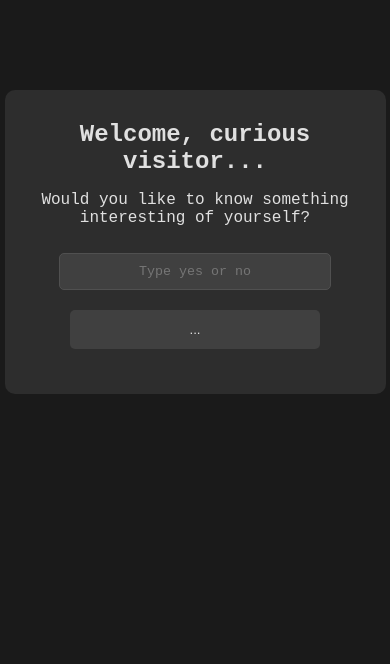
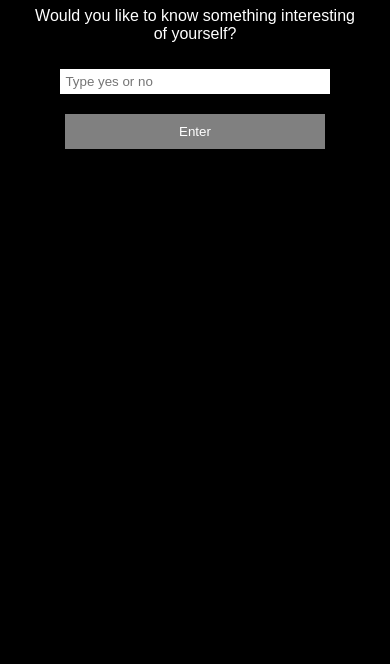
Before and after one commit to ok331/temp384, a plain HTML site: page index.html in a window 390 px wide. Shown: the part 180-844 px from the top of the page. Drawn offline with Linux system fonts and the light colour scheme.

Commit message:
Update index.html

```diff
--- a/index.html
+++ b/index.html
@@ -2,85 +2,50 @@
 <html lang="en">
 <head>
     <meta charset="UTF-8">
-    <meta name="viewport" content="width=device-width, initial-scale=1.0">
+    <meta name="viewport" content="width=device-width, initial-scale=1.0, maximum-scale=1.0, user-scalable=no">
     <title>x</title>
     <style>
         body {
-            background-color: #1a1a1a;
-            color: #e0e0e0;
-            font-family: 'Courier New', monospace;
-            display: flex;
-            flex-direction: column;
-            align-items: center;
-            justify-content: center;
-            height: 100vh;
-            margin: 0;
+            background-color: black;
+            color: white;
+            font-family: Arial;
+            text-align: center;
+            margin-top: 50px;
         }
 
         .container {
-            text-align: center;
             padding: 20px;
-            background-color: #2d2d2d;
-            border-radius: 10px;
+            margin: 10px;
         }
 
         .mysterious-button {
-            background-color: #404040;
-            color: #e0e0e0;
+            background-color: gray;
+            color: white;
             border: none;
-            padding: 15px 30px;
-            margin: 20px;
-            border-radius: 5px;
-            cursor: pointer;
-        }
-
-        .mysterious-button:hover {
-            background-color: #505050;
-        }
-
-        #_0x7b5 {
-            margin-top: 20px;
-            font-size: 1.2em;
+            padding: 10px;
+            margin: 10px;
         }
 
         .mysterious-input {
-            background-color: #404040;
-            color: #e0e0e0;
-            border: 1px solid #505050;
-            padding: 10px;
+            background-color: white;
+            color: black;
+            border: none;
+            padding: 5px;
             margin: 10px;
-            border-radius: 5px;
-            font-family: 'Courier New', monospace;
             width: 200px;
-            text-align: center;
         }
 
-        /* Add these mobile-specific styles */
         @media (max-width: 600px) {
             .container {
-                width: 90%;
-                margin: 10px;
-                padding: 15px;
+                margin: 5px;
             }
 
             .mysterious-input {
                 width: 80%;
-                max-width: 250px;
             }
 
             .mysterious-button {
                 width: 80%;
-                max-width: 250px;
-                margin: 10px auto;
-                padding: 12px 20px;
-            }
-
-            h1 {
-                font-size: 1.5em;
-            }
-
-            p {
-                font-size: 1em;
             }
         }
     </style>
@@ -90,7 +55,8 @@
         <h1 id="_0x7b2"></h1>
         <p id="_0x7b3"></p>
         <input type="text" id="_0x7b4" placeholder="" class="mysterious-input">
-        <button class="mysterious-button" onclick="_0x8f4e()">...</button>
+        <br>
+        <button class="mysterious-button" onclick="_0x8f4e()">Enter</button>
         <div id="_0x7b5"></div>
     </div>
 
```
